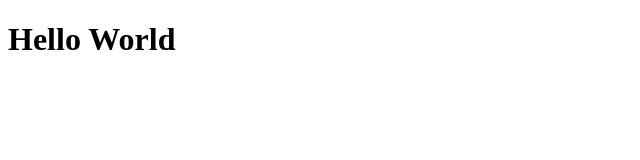
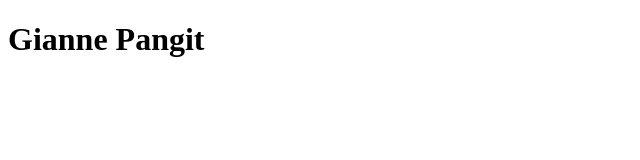
Before and after one commit to yojaygio/ITC, a plain HTML site: page index.html in a window 1280 px wide. Shown: the whole page, without its empty margins (0-640 px from the left). Drawn offline with Linux system fonts and the light colour scheme.

Commit message:
Update index.html

```diff
--- a/index.html
+++ b/index.html
@@ -6,6 +6,6 @@
     <title>Document</title>
 </head>
 <body>
-    <h1>Hello World</h1>
+    <h1>Gianne Pangit</h1>
 </body>
 </html>
```
